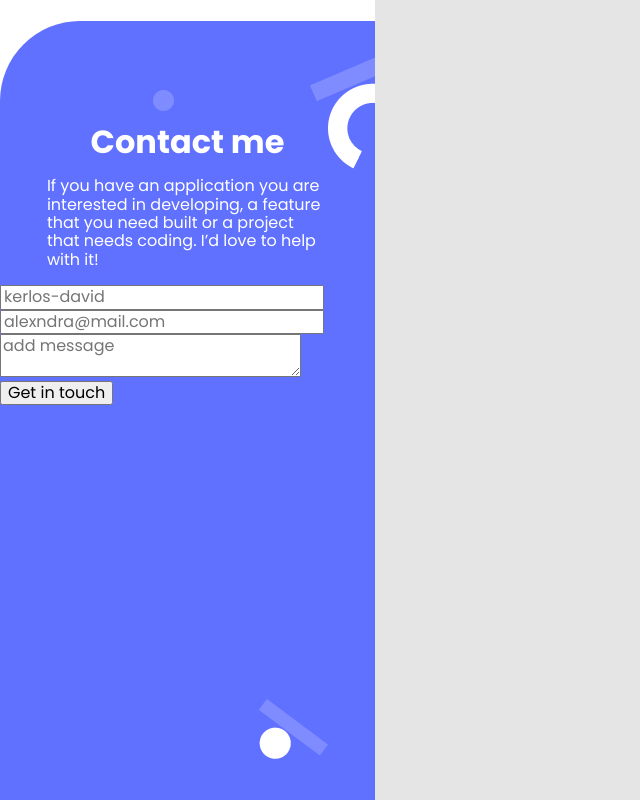
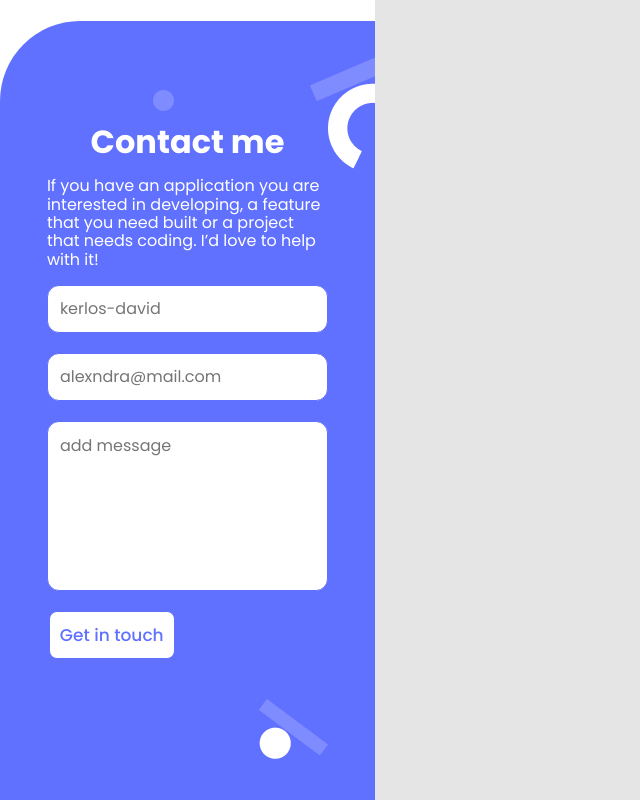
Before and after one commit to kerlos-bahaa/Portfolio, a website: page Index.html in a window 1280 px wide. Shown: the part 4768-5568 px from the top of the page, without its empty margins (0-640 px from the left). Drawn offline with Linux system fonts and the light colour scheme.

Commit message:
finish style

```diff
--- a/Css/master.css
+++ b/Css/master.css
@@ -10,7 +10,7 @@ html {
 }
 
 body {
-  font-family: "Poppins", sans-serif;
+  font-family: 'Poppins', sans-serif;
   width: 375px;
 }
 
@@ -370,7 +370,7 @@ ul.skil {
 
 li.end-part-1::after {
   display: inline-flex;
-  content: "";
+  content: '';
   width: 6px;
   height: 6px;
   border: 2px solid;
@@ -381,7 +381,7 @@ li.end-part-1::after {
 
 li.end-part-2::after {
   display: inline-flex;
-  content: "";
+  content: '';
   width: 6px;
   height: 6px;
   border: 2px solid;
@@ -392,7 +392,7 @@ li.end-part-2::after {
 
 li.end-part-3::after {
   display: inline-flex;
-  content: "";
+  content: '';
   width: 6px;
   height: 6px;
   border: 2px solid;
@@ -453,3 +453,55 @@ footer {
   max-width: 75%;
   align-self: center;
 }
+
+.contact-form {
+  display: flex;
+  flex-direction: column;
+  align-items: center;
+  gap: 20px;
+}
+
+.form-submit {
+  align-self: start;
+  width: 35%;
+  margin-left: 13%;
+}
+
+.input-form {
+  width: 75%;
+  border-radius: 12px;
+  border: 1px solid #6070ff;
+  min-height: 48px;
+  padding-left: 12px;
+}
+
+textarea.input-form {
+  padding-top: 15px;
+  height: 170px;
+  resize: none;
+}
+
+button.form-submit {
+  color: #6070ff;
+  background-color: #fff;
+  border: 1px #6070ff solid;
+  height: 48px;
+  width: 126px;
+  left: 0;
+  top: 12px;
+  border-radius: 8px;
+  font-size: 17px;
+  font-weight: 500;
+  line-height: 24px;
+  text-align: center;
+}
+
+button.form-submit:hover {
+  color: #fff;
+  background-color: #6070ff;
+}
+
+button.form-submit:active {
+  color: #fff;
+  background-color: #2230d2;
+}
--- a/Index.html
+++ b/Index.html
@@ -270,24 +270,27 @@
           </div>
           <div class="contact-form">
             <input
+            class="input-form"
               name="username"
               type="text"
               placeholder="kerlos-david"
               required
             />
             <input
+            class="input-form"
               name="email"
               type="email"
               placeholder="alexndra@mail.com"
               required
             />
             <textarea
+            class="input-form"
               name="message"
               maxlength="500"
               placeholder="add message"
               required
             ></textarea>
-            <button name="submit" type="submit">Get in touch</button>
+            <button class="form-submit" name="submit" type="submit">Get in touch</button>
           </div>
         </form>
       </section>
```
